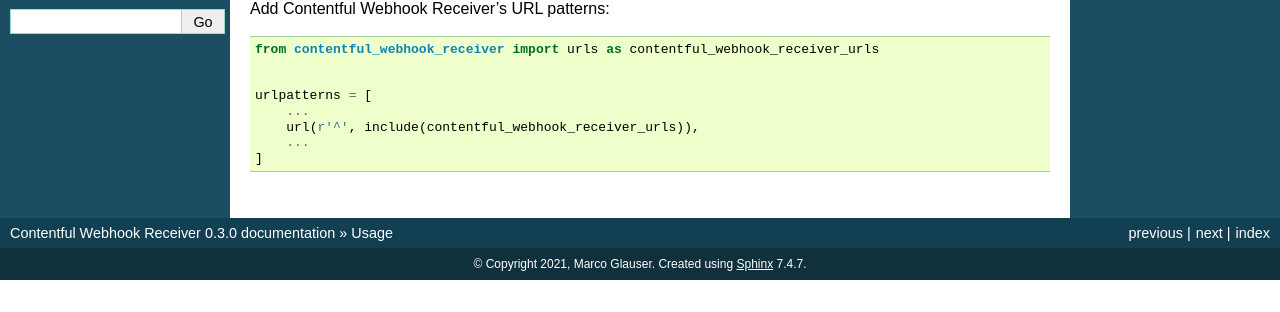
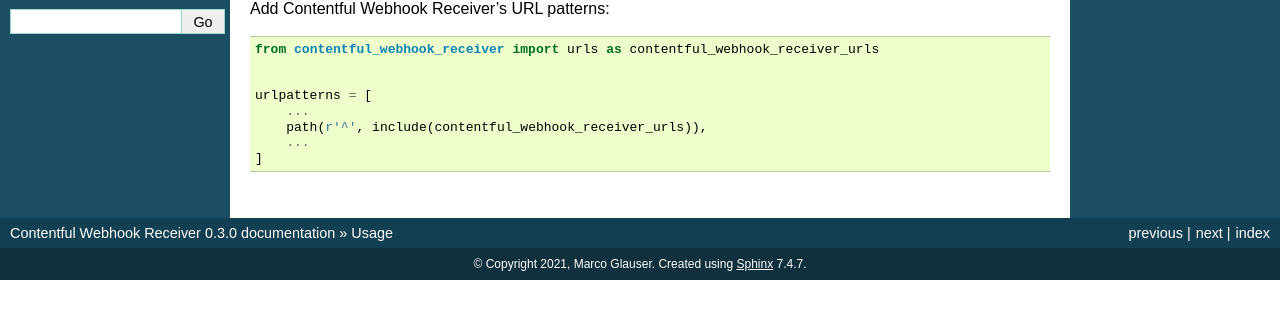
Before and after one commit to MarcoGlauser/contentful-webhook-receiver, a Sphinx documentation site: the page built from docs/usage.rst, in a window 1280 px wide. Shown: the part 236-548 px from the top of the page. Built offline with Sphinx 7.4.7, drawn with Linux system fonts in a browser that asks for light colours.

Commit message:
update docs for django 4.0

```diff
--- a/README.rst
+++ b/README.rst
@@ -44,7 +44,7 @@
 
     urlpatterns = [
         ...
-        url(r'^', include(contentful_webhook_receiver_urls)),
+        path(r'^', include(contentful_webhook_receiver_urls)),
         ...
     ]
 
@@ -59,7 +59,7 @@
 
 Register a Webhook on Contentful:
 
-The path added to the urlpatterns is `^contentful-webhook/$`.
+The path added to the urlpatterns is `contentful-webhook/`.
 If you're adding it to the root url configuration the path will be `https://example.com/contentful-webook/`
 
 
--- a/docs/usage.rst
+++ b/docs/usage.rst
@@ -21,6 +21,6 @@
 
     urlpatterns = [
         ...
-        url(r'^', include(contentful_webhook_receiver_urls)),
+        path(r'^', include(contentful_webhook_receiver_urls)),
         ...
     ]
```
